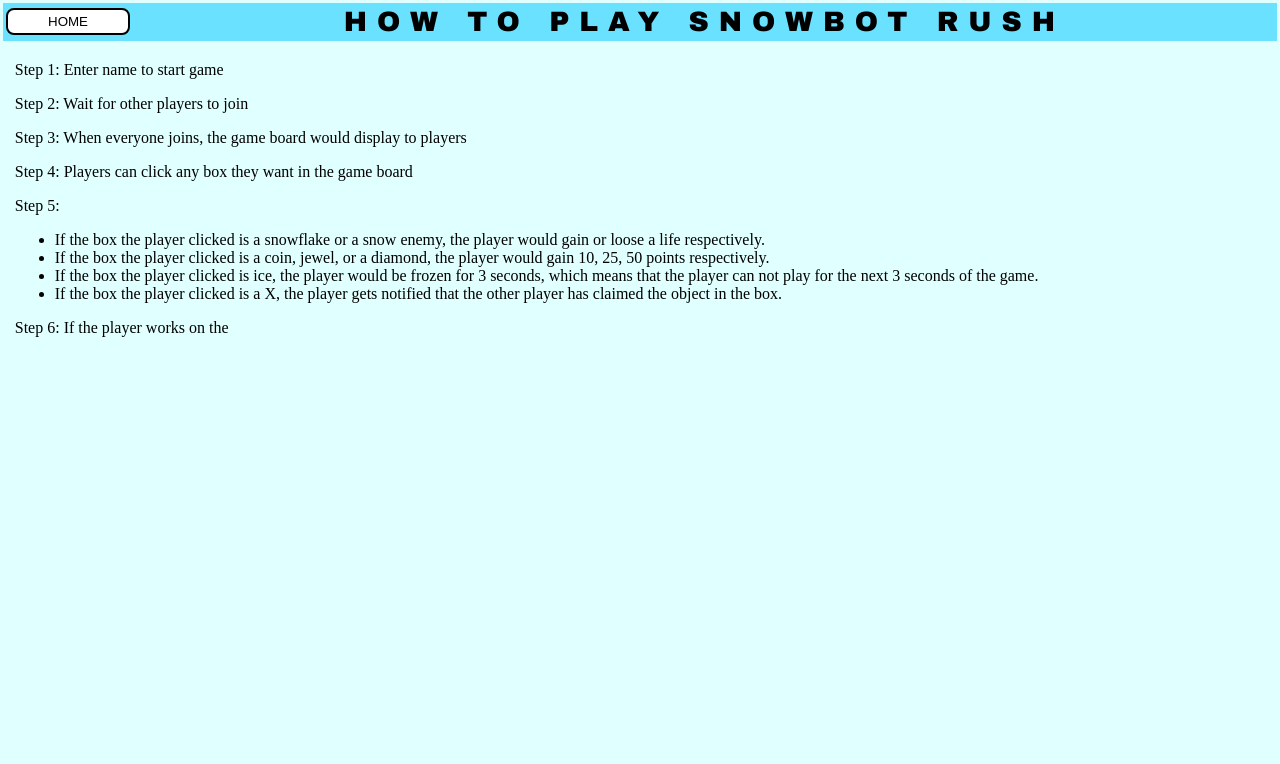
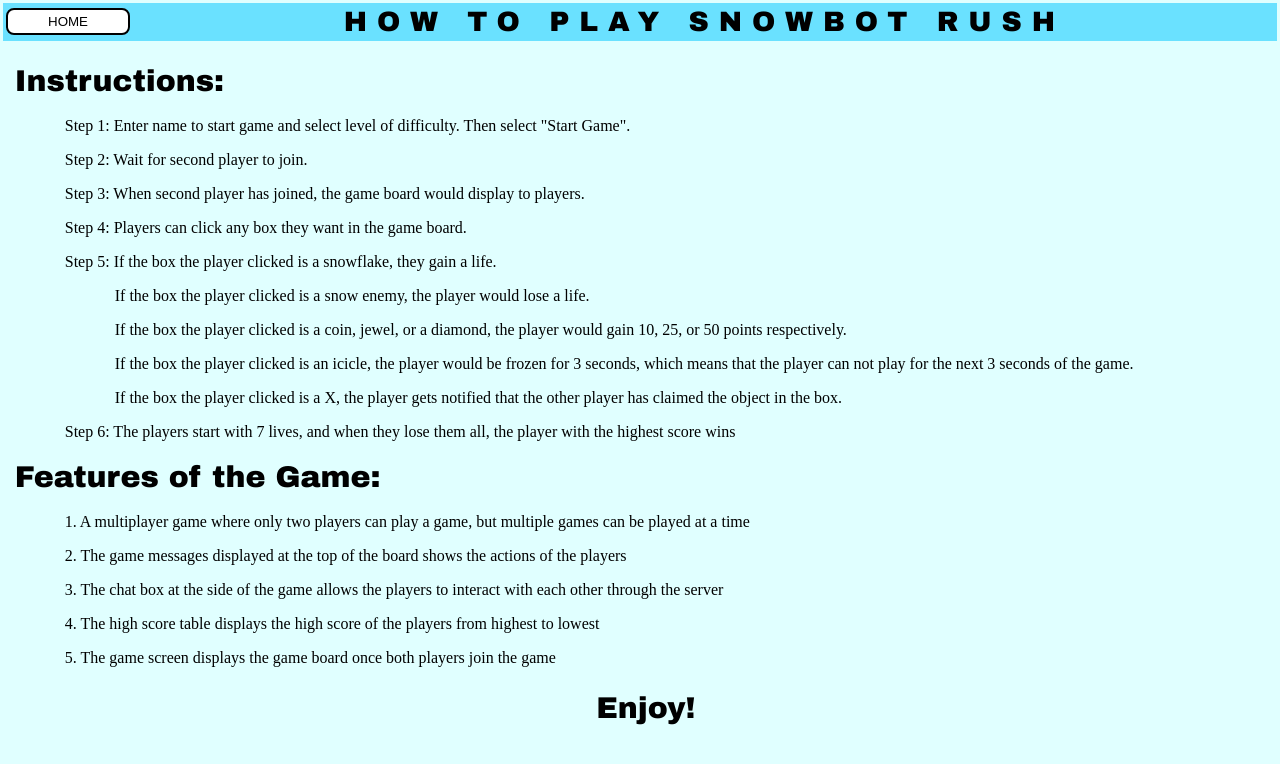
Before and after one commit to OntarioTech-CS-program/w23-csci2020u-project-team45, a plain HTML site: page SnowbotRush/src/main/java/webapp/gameRules.html in a window 1280 px wide. Drawn offline with Linux system fonts and the light colour scheme.

Commit message:
updated game rules page

```diff
--- a/SnowbotRush/src/main/java/webapp/gameRules.html
+++ b/SnowbotRush/src/main/java/webapp/gameRules.html
@@ -20,20 +20,33 @@
   </tr>
   <tr>
     <td style="vertical-align: top; padding-left: 1%;">
-          <div id ="play-instructions">
-            <p>Step 1: Enter name to start game</p>
-            <p>Step 2: Wait for other players to join</p>
-            <p>Step 3: When everyone joins, the game board would display to players</p>
-            <p>Step 4: Players can click any box they want in the game board</p>
-            <p>Step 5:
-              <ul>
-                <li>If the box the player clicked is a snowflake or a snow enemy, the player would gain or loose a life respectively.</li>
-                <li>If the box the player clicked is a coin, jewel, or a diamond, the player would gain 10, 25, 50 points respectively.</li>
-                <li>If the box the player clicked is ice, the player would be frozen for 3 seconds, which means that the player can not play for the next 3 seconds of the game.</li>
-                <li> If the box the player clicked is a X, the player gets notified that the other player has claimed the object in the box.</li>
-              </ul>
-            </p>
-            <p>Step 6: If the player works on the </p>
+      <div id = "How-to-Play-Header">
+        <h1 style = "font-family: 'Arial Black'; font-size: 30px;">Instructions:</h1>
+      </div>
+      <div id ="play-instructions" style="margin-left: 50px">
+        <p>Step 1: Enter name to start game and select level of difficulty. Then select "Start Game".</p>
+        <p>Step 2: Wait for second player to join.</p>
+        <p>Step 3: When second player has joined, the game board would display to players.</p>
+        <p>Step 4: Players can click any box they want in the game board.</p>
+        <p>Step 5: If the box the player clicked is a snowflake, they gain a life.</p>
+        <p style="margin-left: 50px">  If the box the player clicked is a snow enemy, the player would lose a life.</p>
+        <p style="margin-left: 50px">  If the box the player clicked is a coin, jewel, or a diamond, the player would gain 10, 25, or 50 points respectively.</p>
+        <p style="margin-left: 50px">  If the box the player clicked is an icicle, the player would be frozen for 3 seconds, which means that the player can not play for the next 3 seconds of the game.</p>
+        <p style="margin-left: 50px">  If the box the player clicked is a X, the player gets notified that the other player has claimed the object in the box. </p>
+        <p>Step 6: The players start with 7 lives, and when they lose them all, the player with the highest score wins</p>
+      </div>
+      <div id = "features">
+        <h1 style = "font-family: 'Arial Black'; font-size: 30px;">Features of the Game:</h1>
+      </div>
+      <div id ="game-features" style="margin-left: 50px">
+        <p>1. A multiplayer game where only two players can play a game, but multiple games can be played at a time</p>
+        <p>2. The game messages displayed at the top of the board shows the actions of the players</p>
+        <p>3. The chat box at the side of the game allows the players to interact with each other through the server</p>
+        <p>4. The high score table displays the high score of the players from highest to lowest</p>
+        <p>5. The game screen displays the game board once both players join the game</p>
+      </div>
+      <div>
+        <h2 style="text-align:center; font-family: 'Arial Black'; font-size: 30px;">Enjoy!</h2>
       </div>
     </td>
   </tr>
```
Also changed, not shown: 1 other file. Lines whose indentation alone changed are shown as unchanged.
